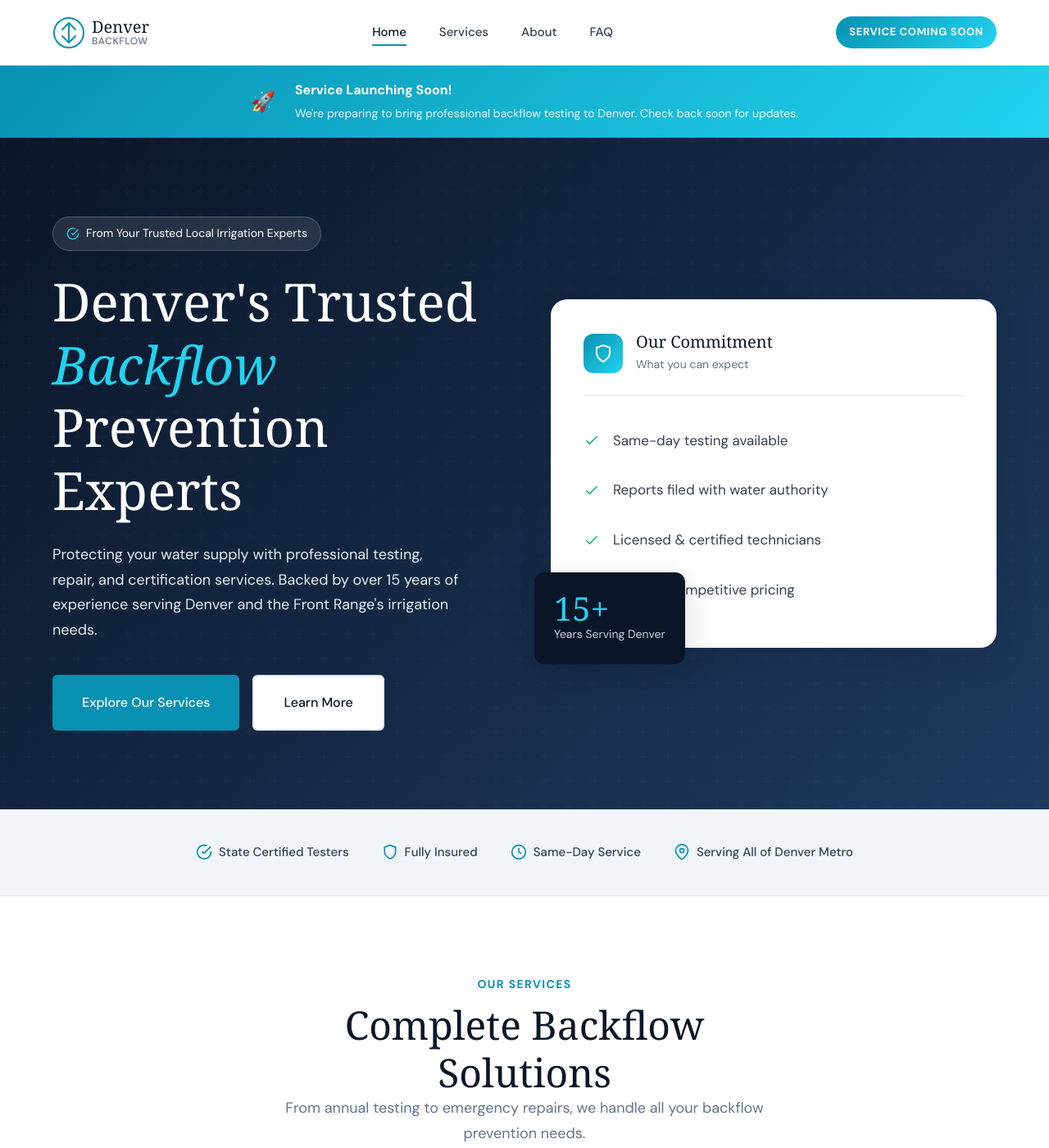
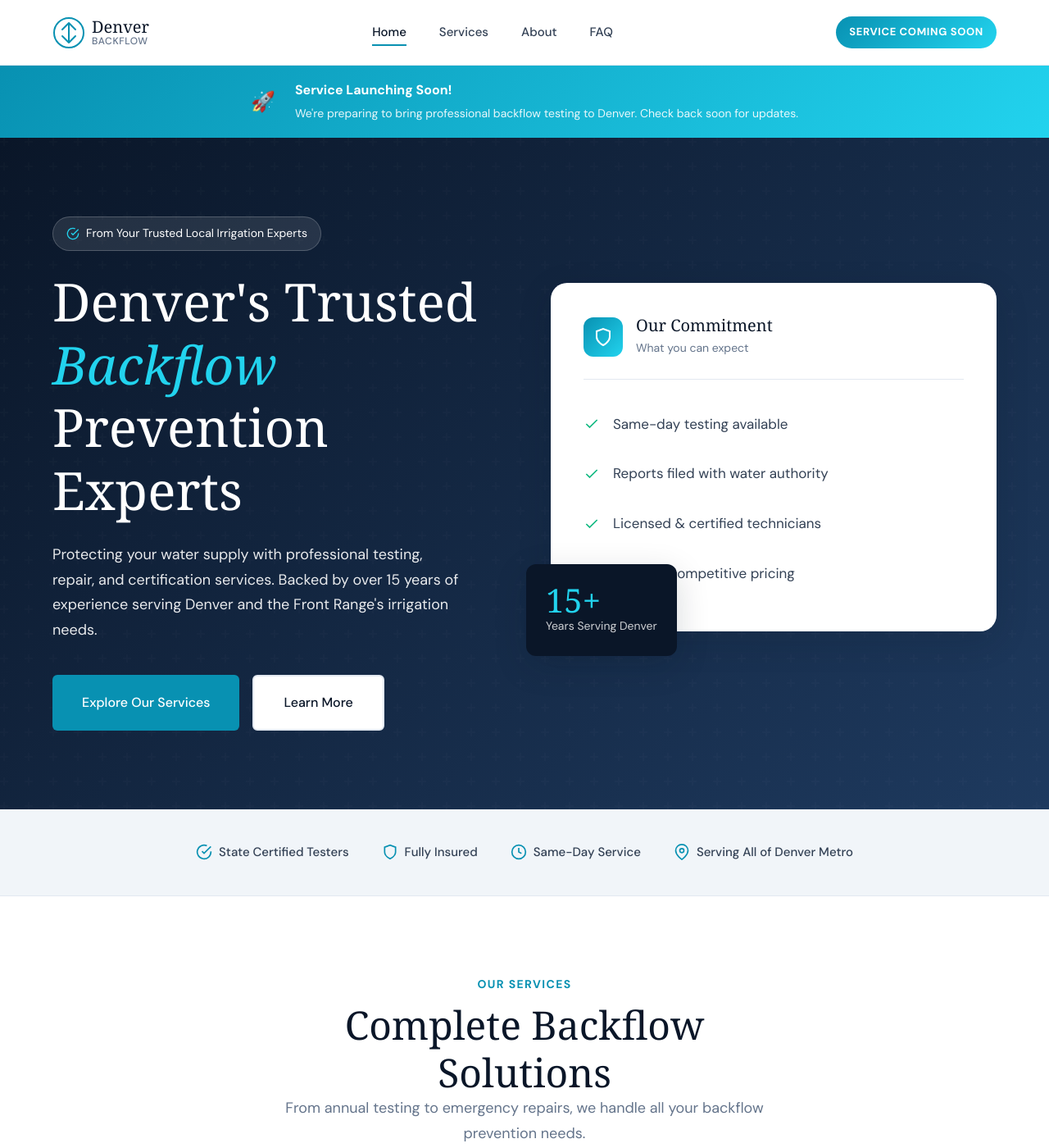
Before and after one commit to xhanuman/denverbackflowtest, a Jekyll site: the page built from index.html, in a window 1280 px wide and 1400 px high. Shown: the whole window at 82% size. Built offline with Jekyll 4.4.1, drawn with Linux system fonts in a browser that asks for light colours; some web fonts are replaced.

Commit message:
fix overlap

```diff
--- a/assets/css/main.css
+++ b/assets/css/main.css
@@ -395,6 +395,7 @@ p {
 
 .hero-visual {
   position: relative;
+  margin-bottom: 40px;
 }
 
 .hero-card {
@@ -454,13 +455,14 @@ p {
 
 .hero-stats {
   position: absolute;
-  bottom: -20px;
-  left: -20px;
+  bottom: -30px;
+  left: -30px;
   background: var(--color-navy);
   color: var(--color-white);
   padding: var(--space-md);
   border-radius: var(--radius-md);
   box-shadow: var(--shadow-lg);
+  z-index: 10;
 }
 
 .hero-stats .stat-number {
@@ -992,7 +994,7 @@ p {
     position: relative;
     bottom: auto;
     left: auto;
-    margin-top: var(--space-md);
+    margin-top: var(--space-lg);
     display: inline-block;
   }
 
```
